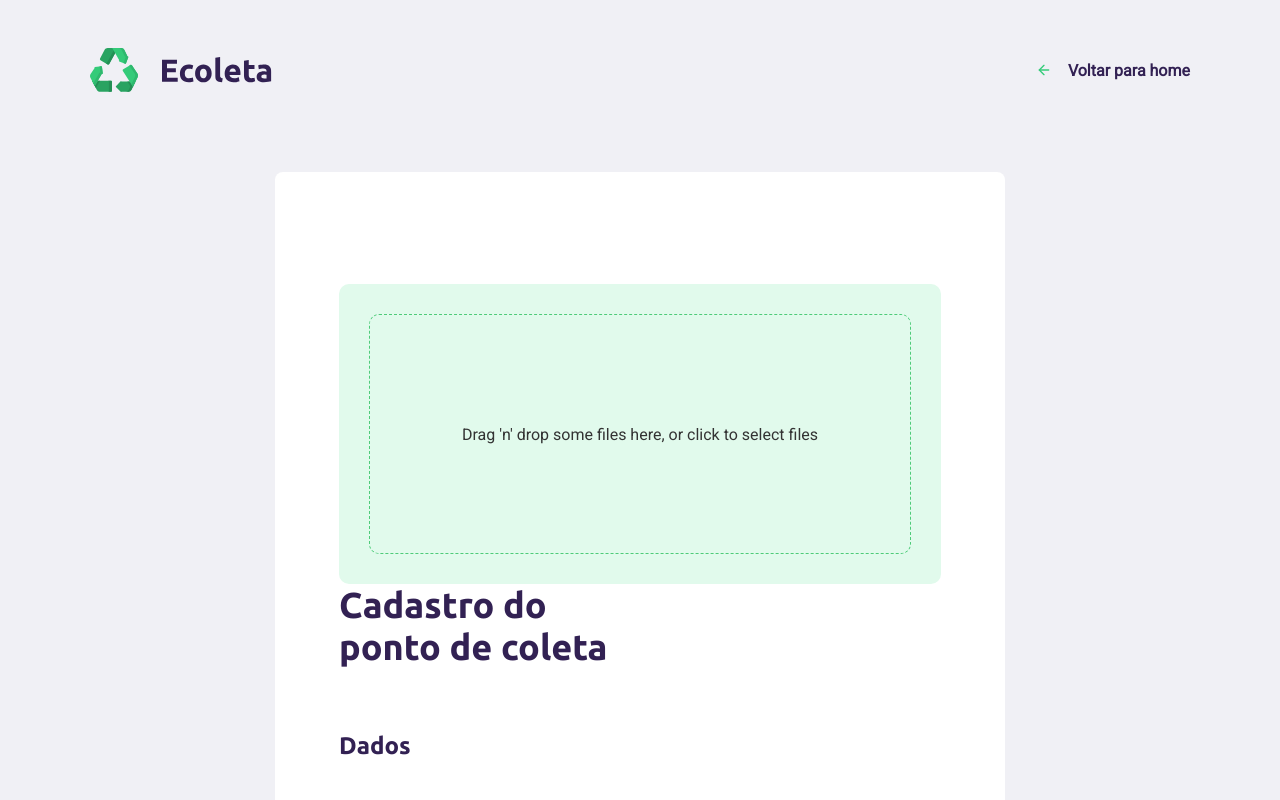
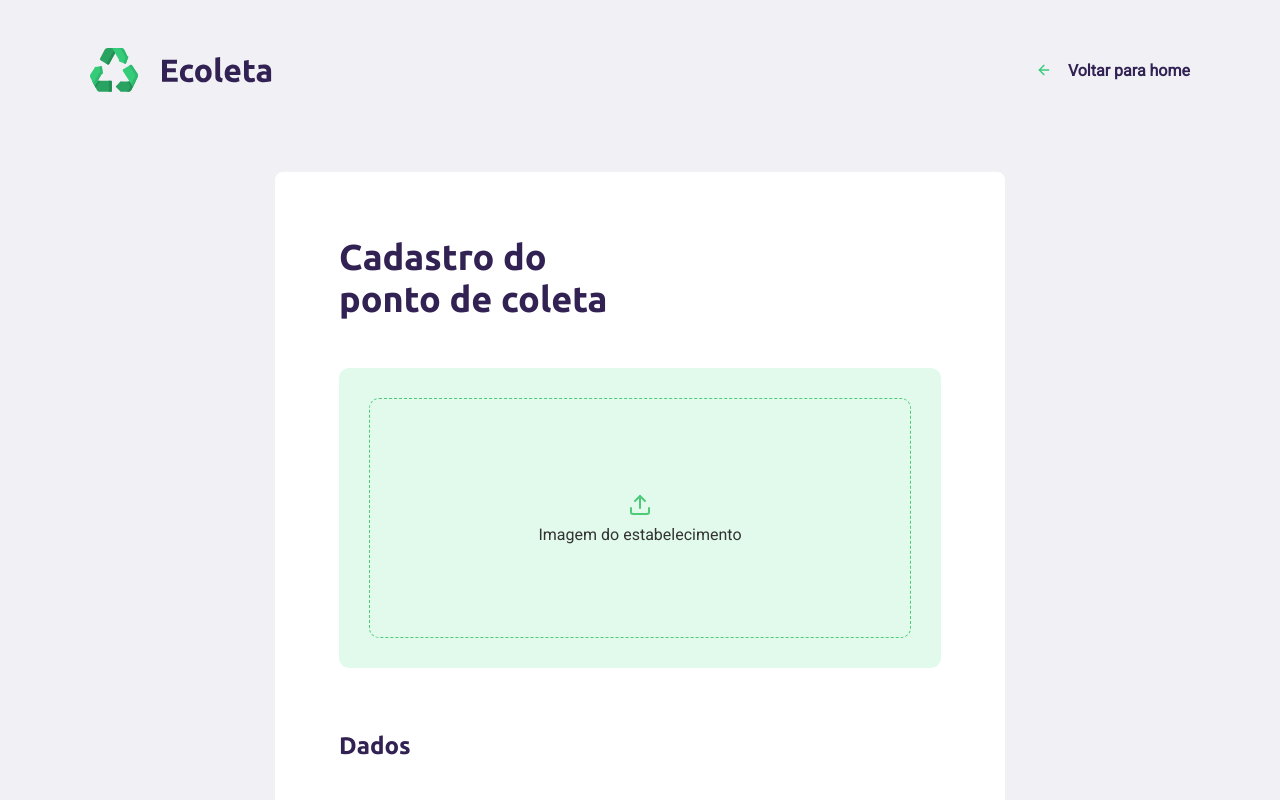
Before and after one commit to vinaud/NLW-Ecoleta, a React (Create React App) app in the folder web/: page /create-point in a window 1280 px wide. Shown: the top 800 px of the page. Built offline with nearby package versions, Linux system fonts and the light colour scheme; no server answers.

Commit message:
ajuste visual

```diff
--- a/web/src/components/Dropzone/index.tsx
+++ b/web/src/components/Dropzone/index.tsx
@@ -1,5 +1,6 @@
 import React, {useCallback} from 'react'
 import {useDropzone} from 'react-dropzone'
+import {FiUpload} from 'react-icons/fi';
 import './styles.css';
 
 const Dropzone = () => {
@@ -11,11 +12,7 @@ const Dropzone = () => {
   return (
     <div className="dropzone" {...getRootProps()}>
       <input {...getInputProps()} />
-      {
-        isDragActive ?
-          <p>Drop the files here ...</p> :
-          <p>Drag 'n' drop some files here, or click to select files</p>
-      }
+      <p><FiUpload/>Imagem do estabelecimento</p>
     </div>
   )
 }
--- a/web/src/pages/CreatePoint/index.tsx
+++ b/web/src/pages/CreatePoint/index.tsx
@@ -139,8 +139,8 @@ const CreatePoint = () => {
                 </Link>
             </header>
             <form onSubmit={handleSubmit}>
+                <h1>Cadastro do <br/> ponto de coleta</h1>
                 <Dropzone />
-                <h1>Cadastro do <br/> ponto de coleta</h1>
                 <fieldset>
                     <legend>
                         <h2>Dados</h2>
```
